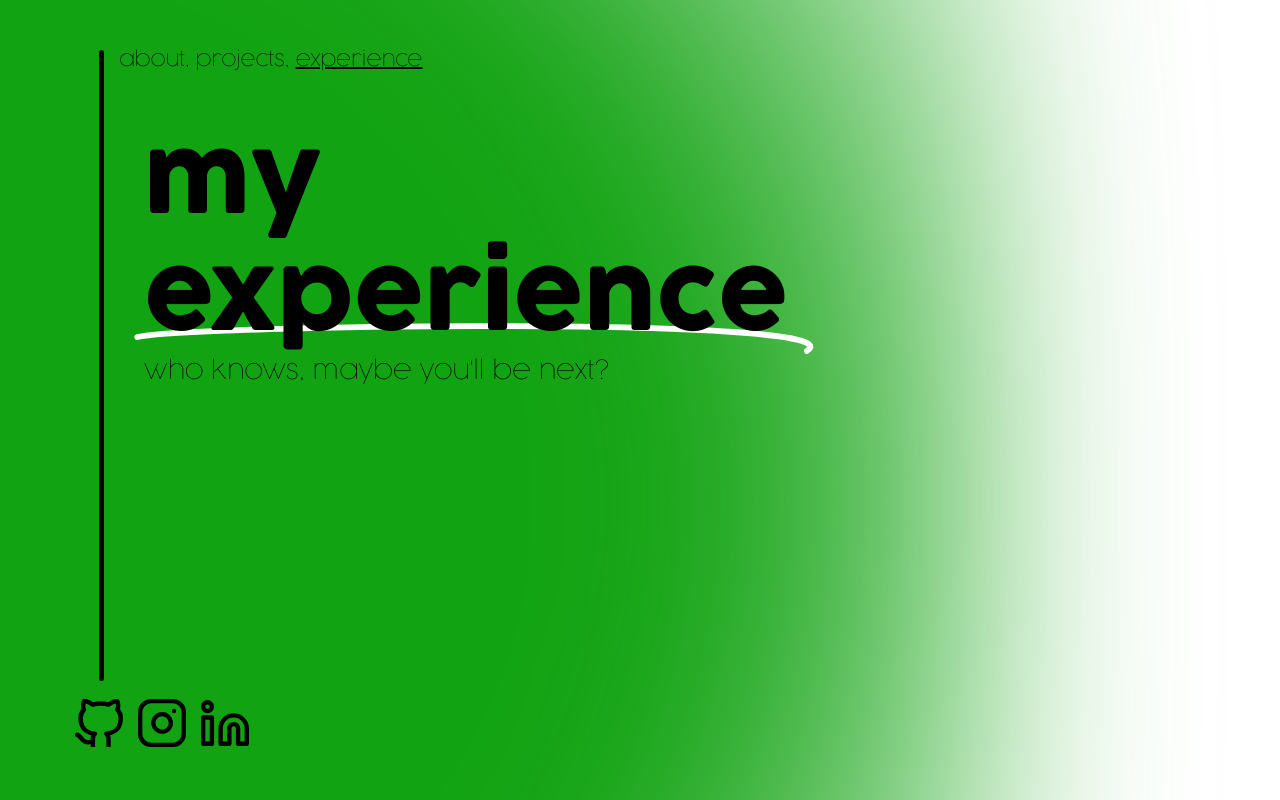
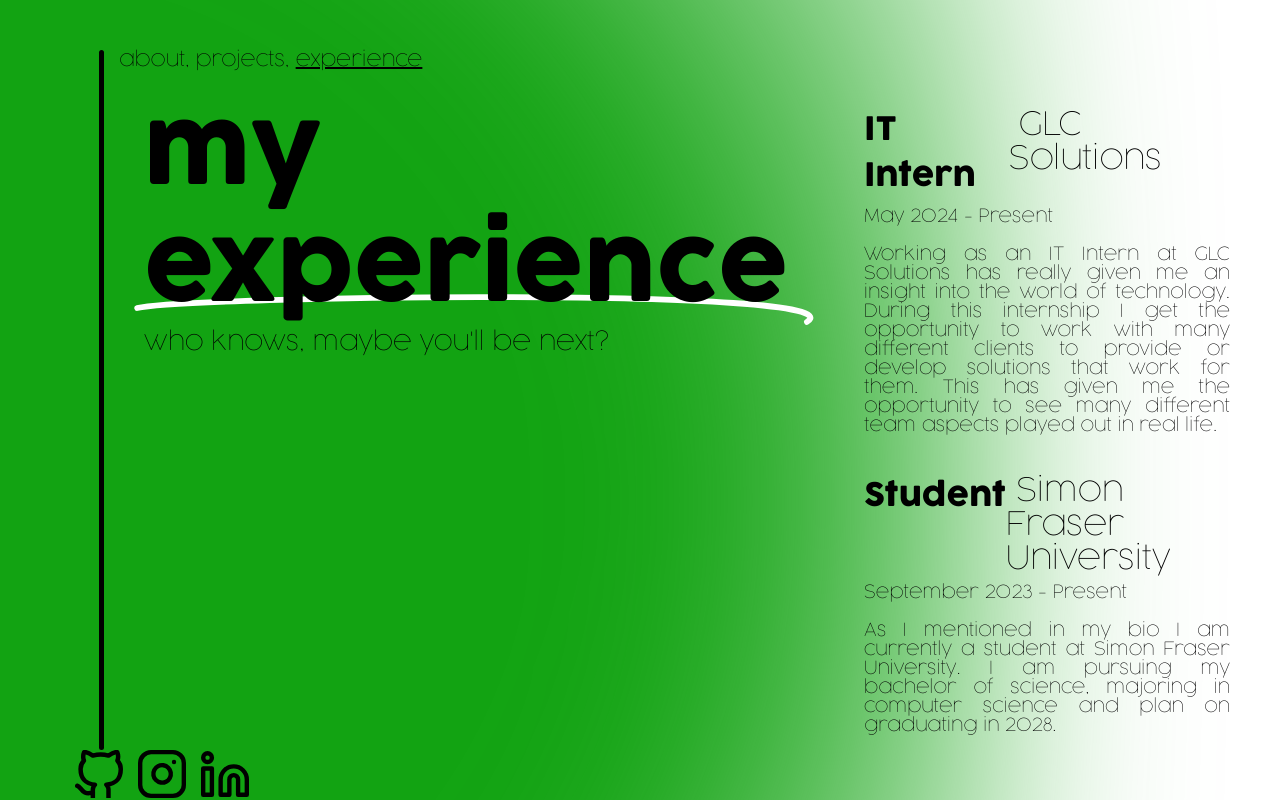
Before and after one commit to mitchbrown1024/mitchbrown1024.github.io, a SvelteKit app: page /experience in a window 1280 px wide. Built offline with nearby package versions, Linux system fonts and the light colour scheme.

Commit message:
added content to my eperience page

```diff
--- a/src/routes/experience/+page.svelte
+++ b/src/routes/experience/+page.svelte
@@ -10,6 +10,32 @@
     <div>
         <div class="circle"><BackgroundCircle color=#12a312></BackgroundCircle></div>
         <MyExperience></MyExperience>
+    </div>
+    <div class="vertical">
+        <div class="horizontal">
+            <h1>IT Intern</h1>
+            <h1 class="light">&nbsp;<a href="https://www.glcsolutions.ca" target="_blank">GLC Solutions</a></h1>
+        </div>
+        <p>
+            May 2024 - Present
+            <br>
+            <br>
+            Working as an IT Intern at GLC Solutions has really given me an insight into the world of technology.
+            During this internship I get the opportunity to work with many different clients to provide or develop
+            solutions that work for them. This has given me the opportunity to see many different team aspects
+            played out in real life.
+        </p>
+        <div class="horizontal">
+            <h1>Student</h1>
+            <h1 class="light">&nbsp;<a href="https://www.sfu.ca" target="_blank">Simon Fraser University</a></h1>
+        </div>
+        <p>
+            September 2023 - Present
+            <br>
+            <br>
+            As I mentioned in my bio I am currently a student at Simon Fraser University. I am pursuing my
+            bachelor of science, majoring in computer science and plan on graduating in 2028.
+        </p>
     </div>
 </div>
 
@@ -26,4 +52,31 @@
         margin-left: -1000px;
         margin-top: -500px;
     }
+    h1 {
+        font-family: Cocogoose;
+        font-size: 32px;
+
+    }
+    h1.light {
+        font-weight: lighter;
+    }
+    p {
+        font-family: Cocogoose;
+        text-align: justify;
+        text-justify: inter-word;
+        font-size: 18px;
+        margin-top: -15px;
+    }
+    div.vertical {
+        padding-left: 50px;
+        padding-right: 50px;
+        flex-grow: 1;
+    }
+    a {
+        text-decoration: none;
+        color:black;
+    }
+    a:hover {
+        text-decoration: underline;
+    }
 </style>
```
